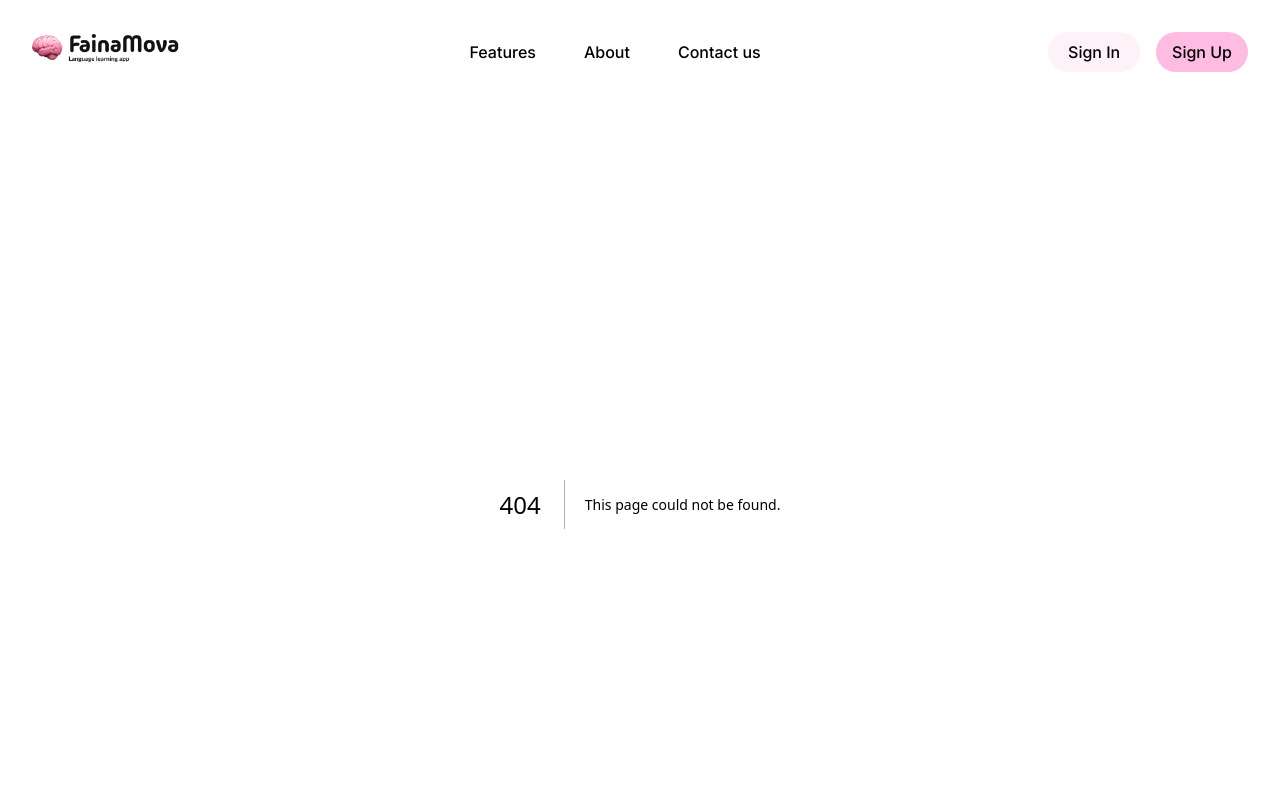
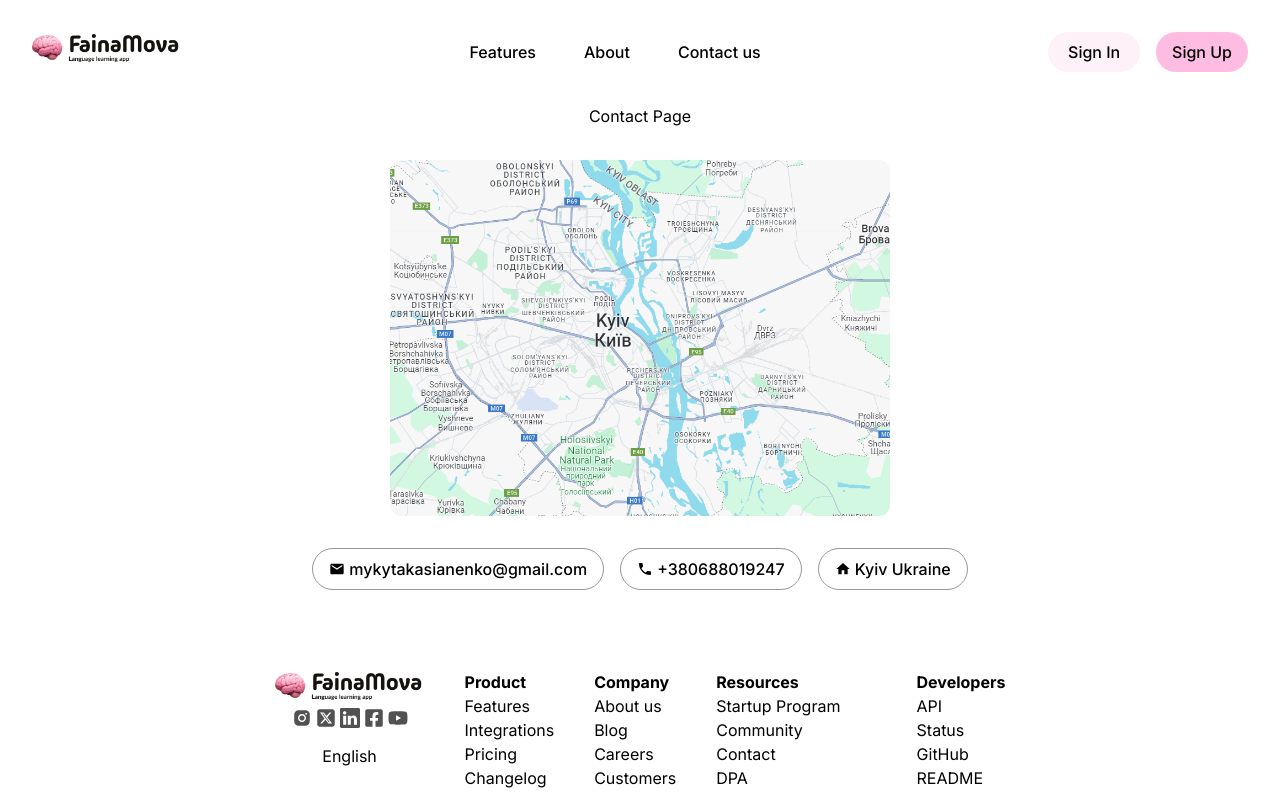
Before and after one commit to mymyka/empat-school, a Next.js app: page /contact in a window 1280 px wide. Before the commit this address had no page. Shown: the top 794 px of the page. Built offline with nearby package versions, Linux system fonts and the light colour scheme.

Commit message:
feat: contact page

```diff
--- /dev/null
+++ b/src/app/(landing)/contact/page.tsx
@@ -0,0 +1,41 @@
+import { Button } from "@/components/ui/button";
+import Image from "next/image";
+import { MdEmail, MdPhone, MdHome } from "react-icons/md";
+
+const ContactPage = () => {
+  return (
+    <div className="flex flex-col content-center items-center px-8">
+      <h1>Contact Page</h1>
+      <Image
+        src={"/assets/img/map.png"}
+        alt="logo"
+        className="cursor-pointer py-8"
+        width={500}
+        height={100}
+        priority
+      />
+      <div className="flex flex-wrap justify-center gap-4">
+        <Button intent="outlined" size="medium">
+          <div className="flex items-center">
+            <MdEmail />
+            <span className="pl-1">mykytakasianenko@gmail.com</span>
+          </div>
+        </Button>
+        <Button intent="outlined" size="medium">
+          <div className="flex items-center">
+            <MdPhone />
+            <span className="pl-1">+380688019247</span>
+          </div>
+        </Button>
+        <Button intent="outlined" size="medium">
+          <div className="flex items-center">
+            <MdHome />
+            <span className="pl-1">Kyiv Ukraine</span>
+          </div>
+        </Button>
+      </div>
+    </div>
+  );
+};
+
+export default ContactPage;
--- /dev/null
+++ b/src/app/(landing)/page.tsx
@@ -0,0 +1,21 @@
+const HomePage = () => {
+  return (
+    <>
+      <div className="flex flex-col items-center">
+        <h1>
+          Your language learning app is BORING ! Check how
+          <span className="before:block before:absolute before:-inset-1 before:-skew-y-3 before:bg-yellow-300 relative inline-block">
+            <span className="relative   ">we gonna tech you out !</span>
+          </span>
+        </h1>
+
+        <p>
+          This your favorite: videos, films, articles, books, and evrithing else that you wnat to
+          learn language from !
+        </p>
+      </div>
+    </>
+  );
+};
+
+export default HomePage;
--- a/src/app/page.tsx
+++ /dev/null
@@ -1,14 +0,0 @@
-import Image from "next/image";
-
-export default function Home() {
-  return (
-    <>
-      <div>
-        <h1>Home</h1>
-      </div>
-      <div>
-        <h1>Home</h1>
-      </div>
-    </>
-  );
-}
--- a/src/components/ui/button/Button.tsx
+++ b/src/components/ui/button/Button.tsx
@@ -11,6 +11,7 @@ const buttonVariants = cva(
         primary: "bg-primary-200",
         secondary: "bg-primary-50",
         link: "bg-transparent underline-offset-4 hover:underline",
+        outlined: "bg-transparent border border-nutural-400",
       },
       size: {
         small: ["text-sm", "py-1", "px-2"],
--- a/tailwind.config.ts
+++ b/tailwind.config.ts
@@ -55,6 +55,5 @@ const config: Config = {
       },
     },
   },
-  plugins: [],
 };
 export default config;
```
Also changed, not shown: public/assets/img/map.png (added).
